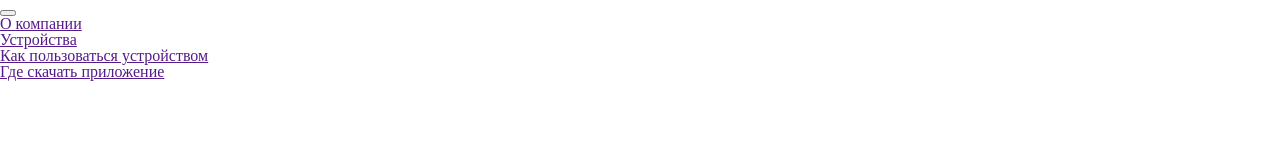
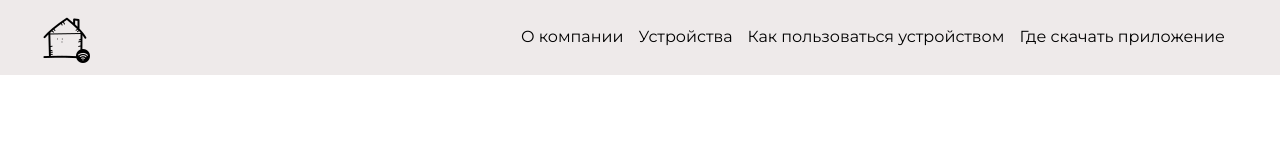
Before and after one commit to artkriukov/smart_home, a plain HTML site: page index.html in a window 1280 px wide. Drawn offline with Linux system fonts and the light colour scheme.

Commit message:
feat: add header

```diff
--- a/index.html
+++ b/index.html
@@ -4,14 +4,18 @@
     <meta charset="UTF-8">
     <meta name="viewport" content="width=device-width, initial-scale=1.0">
     <link rel="stylesheet" href="reset.css">
+    <link rel="preconnect" href="https://fonts.googleapis.com">
+    <link rel="preconnect" href="https://fonts.gstatic.com" crossorigin>
+    <link href="https://fonts.googleapis.com/css2?family=Montserrat:wght@100..900&display=swap" rel="stylesheet">
     <link rel="stylesheet" href="style.css">
     <title>Умный дом</title>
 </head>
 <body>
-    <header>
+    <header class="header">
         <div class="<div class="header__menu menu">
-            <button type="button" class="menu__icon icon-menu"><span></span></button>
+
             <nav class="menu__body">
+                <img class="logo" src="img/logo.png" alt="logo">
                 <ul class="menu__list">
                     <li class="menu__item"><a href="" class="menu__link">О компании</a></li>
                     <li class="menu__item"><a href="" class="menu__link">Устройства</a></li>
--- a/reset.css
+++ b/reset.css
@@ -17,6 +17,7 @@ time, mark, audio, video {
 	font-size: 100%;
 	font: inherit;
 	vertical-align: baseline;
+	text-decoration:none;
 }
 /* HTML5 display-role reset for older browsers */
 article, aside, details, figcaption, figure,
--- a/style.css
+++ b/style.css
@@ -1,3 +1,39 @@
 .menu__body{
     display: flex;
+    justify-content: space-between;
+    align-items: center;
+    height: 75px;
+    background-color: #EEEAEA;
+    font-family: serif;
 }
+.menu__list{
+    display: flex;
+    justify-content: space-between;
+    margin-right: 40px;
+}
+.menu__item{
+    margin-right: 15px;
+}
+.menu__link{
+    color: #000;
+    display: inline-block;
+    line-height: 1;
+    font-family: "Montserrat", sans-serif;
+}
+.menu__link:after {
+    background-color: #00BFFF; /* Цвет линии при наведении на нее курсора мыши */
+    display: block;
+    content: "";
+    height: 2px; /* Высота линии */
+    width: 0%;
+    -webkit-transition: width .3s ease-in-out;
+    -moz--transition: width .3s ease-in-out;
+    transition: width .3s ease-in-out;
+}
+.menu__link:hover:after{
+    width: 100%;
+}
+
+.logo{
+    margin-left: 40px;
+}
```
Also changed, not shown: img/logo.png (added), 2 other files.
